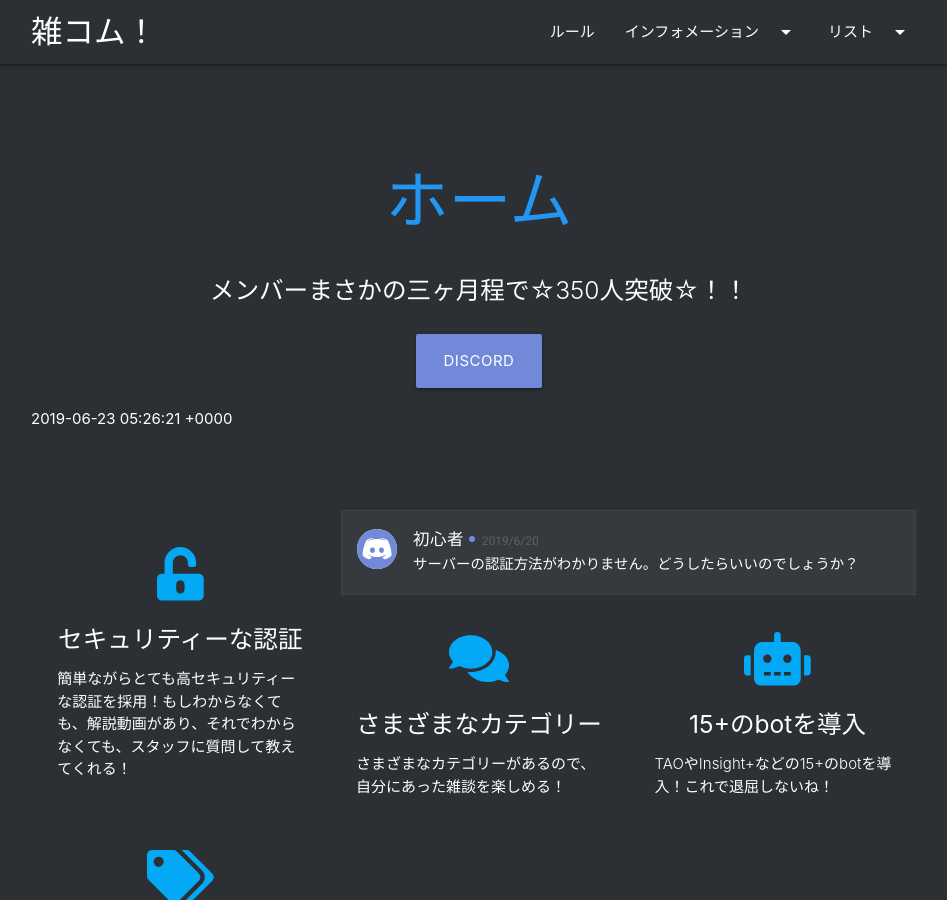
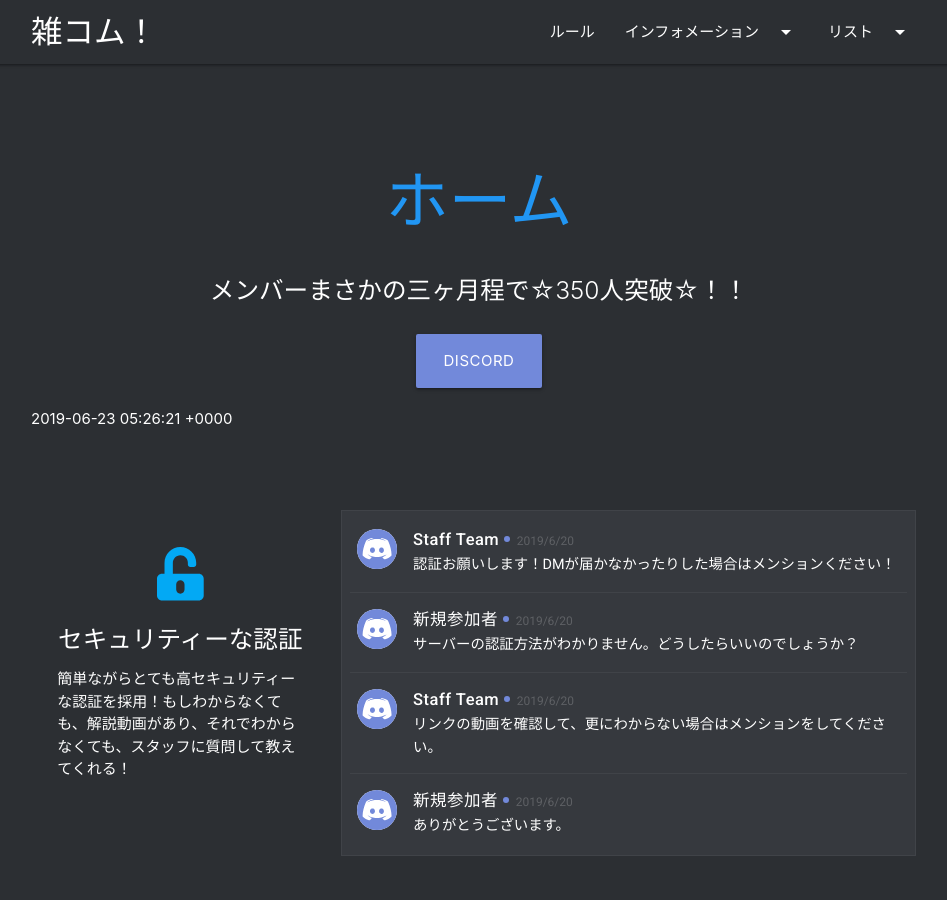
Before and after one commit to zatsukomu/zatsukomu-website-v1, a Jekyll site: the page built from docs/_pages/index.html, in a window 1280 px wide and 900 px high. Shown: the whole window, without its empty margins (161-1108 px from the left). Built offline with Jekyll 4.4.1, drawn with Linux system fonts in a browser that asks for light colours; nearby versions of some CDN libraries.

Commit message:
Update index.html

```diff
--- a/docs/_pages/index.html
+++ b/docs/_pages/index.html
@@ -21,8 +21,12 @@
 
         <div class="col s12 m8">
           <div class="discord-messages">
-            {% include discord_message.html avater="/assets/img/avatar/discord-blue.svg" username="初心者" timestamp="2019/6/20" content="サーバーの認証方法がわかりません。どうしたらいいのでしょうか？" %}
+            {% include discord_message.html avater="/assets/img/avatar/discord-blue.svg" username="Staff Team" timestamp="2019/6/20" content="認証お願いします！DMが届かなかったりした場合はメンションください！" %}
+            {% include discord_message.html avater="/assets/img/avatar/discord-blue.svg" username="新規参加者" timestamp="2019/6/20" content="サーバーの認証方法がわかりません。どうしたらいいのでしょうか？" %}
+            {% include discord_message.html avater="/assets/img/avatar/discord-blue.svg" username="Staff Team" timestamp="2019/6/20" content="リンクの動画を確認して、更にわからない場合はメンションをしてください。" %}
+            {% include discord_message.html avater="/assets/img/avatar/discord-blue.svg" username="新規参加者" timestamp="2019/6/20" content="ありがとうございます。" %}
           </div>
+        </div>
       </div>
 
       <!--   Icon Section   -->
```
